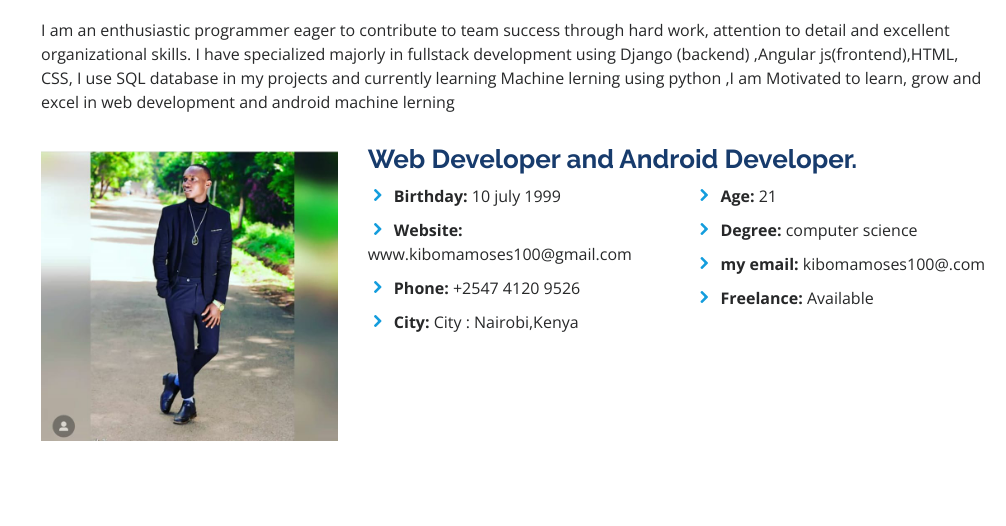
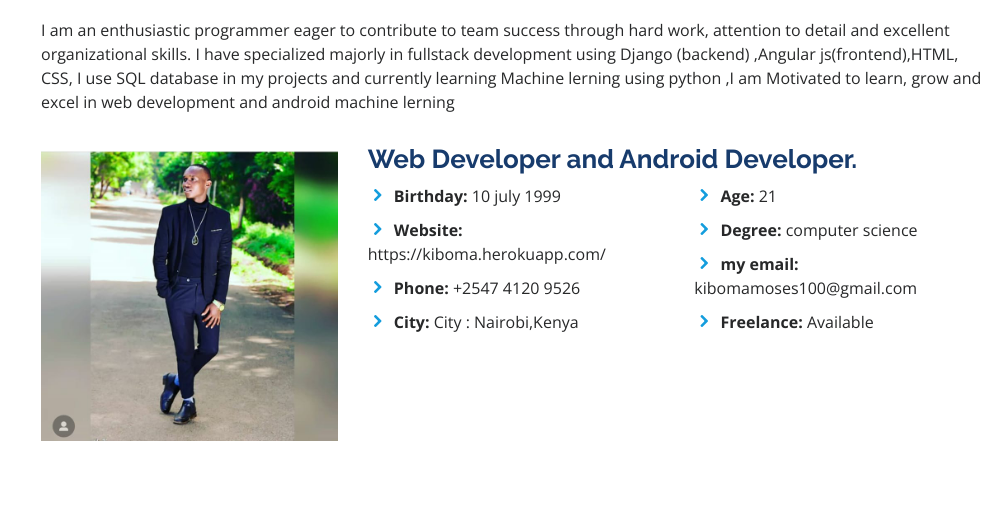
Before and after one commit to kibomamoses/portfolio, a Django app: page / in a window 1280 px wide. Shown: the part 920-1446 px from the top of the page, without its empty margins (274-1280 px from the left). Run offline with Django 3.2, Linux system fonts and the light colour scheme; some libraries are stand-ins or nearby versions.

Commit message:
changes made to the project

```diff
--- a/templates/index.html
+++ b/templates/index.html
@@ -98,7 +98,7 @@
               <div class="col-lg-6">
                 <ul>
                   <li><i class="icofont-rounded-right"></i> <strong>Birthday:</strong> 10 july 1999</li>
-                  <li><i class="icofont-rounded-right"></i> <strong>Website:</strong> www.kibomamoses100@gmail.com</li>
+                  <li><i class="icofont-rounded-right"></i> <strong>Website:</strong> https://kiboma.herokuapp.com/</li>
                   <li><i class="icofont-rounded-right"></i> <strong>Phone:</strong> +2547 4120 9526</li>
                   <li><i class="icofont-rounded-right"></i> <strong>City:</strong> City : Nairobi,Kenya</li>
                 </ul>
@@ -107,7 +107,7 @@
                 <ul>
                   <li><i class="icofont-rounded-right"></i> <strong>Age:</strong> 21</li>
                   <li><i class="icofont-rounded-right"></i> <strong>Degree:</strong> computer science</li>
-                  <li><i class="icofont-rounded-right"></i> <strong>my email:</strong> kibomamoses100@.com</li>
+                  <li><i class="icofont-rounded-right"></i> <strong>my email:</strong> kibomamoses100@gmail.com</li>
                   <li><i class="icofont-rounded-right"></i> <strong>Freelance:</strong> Available</li>
                 </ul>
               </div>
@@ -315,7 +315,7 @@
               <li data-filter="*" class="filter-active">All</li>
               <li data-filter=".filter-app"> Android Projects</li>
               <li data-filter=".filter-card">Web Projects</li>
-              <li data-filter=".filter-web">Mlerning/pysoftwares</li>
+              <li data-filter=".filter-web">Machine learning</li>
             </ul>
           </div>
         </div>
```
